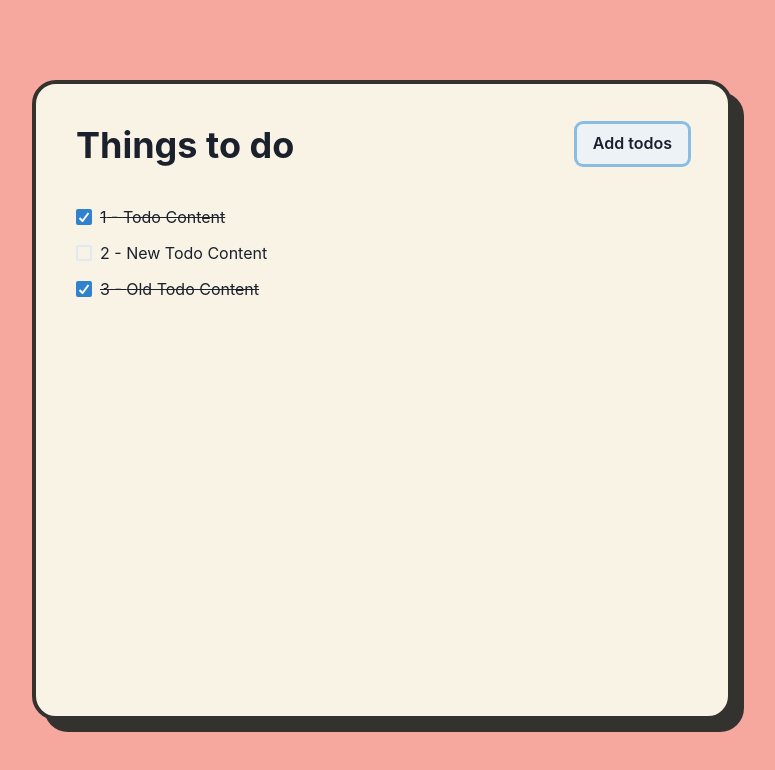
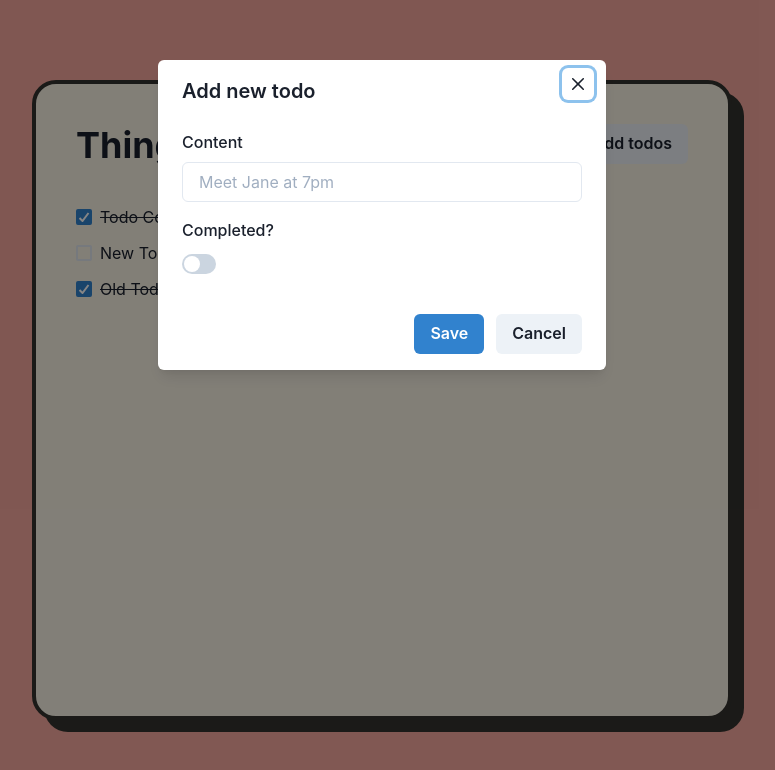
Before and after one commit to danglduy/my-todo, a React (Create React App) app: page / in a window 1280 px wide. Both pictures are taken after a click on the button "Add todos". Shown: the top 770 px of the page, without its empty margins (258-1033 px from the left). Built offline with nearby package versions, Linux system fonts and the light colour scheme.

Commit message:
Add new todo modal

```diff
--- /dev/null
+++ b/src/components/NewTodoModal/index.tsx
@@ -0,0 +1,74 @@
+import React, { useState } from 'react';
+import {
+  Modal,
+  ModalOverlay,
+  ModalContent,
+  ModalHeader,
+  ModalFooter,
+  ModalBody,
+  ModalCloseButton,
+  FormControl,
+  FormLabel,
+  Input,
+  Button,
+  Switch,
+} from '@chakra-ui/react';
+import { Props } from './types';
+
+const NewTodoModal = ({ addTodo, isOpen, onClose }: Props) => {
+  const [content, setContent] = useState('');
+  const [visibility, setVisibility] = useState(false);
+
+  const handleClose = () => {
+    setContent('');
+    setVisibility(false);
+    onClose();
+  };
+
+  const handleSubmit = () => {
+    addTodo(content, visibility);
+    handleClose();
+  };
+
+  const handleContentChange = (e: React.ChangeEvent<HTMLInputElement>) => {
+    setContent(e.target.value);
+  };
+
+  const handleVisiblityChange = (e: React.ChangeEvent<HTMLInputElement>) => {
+    setVisibility(e.target.checked);
+  };
+
+  return (
+    <Modal isOpen={isOpen} onClose={onClose}>
+      <ModalOverlay />
+      <ModalContent>
+        <ModalHeader>Add new todo</ModalHeader>
+        <ModalCloseButton />
+        <ModalBody pb={6}>
+          <FormControl>
+            <FormLabel>Content</FormLabel>
+            <Input
+              placeholder="Meet Jane at 7pm"
+              value={content}
+              onChange={handleContentChange}
+            />
+          </FormControl>
+
+          <FormControl mt={4}>
+            <FormLabel>Completed?</FormLabel>
+            <Switch isChecked={visibility} onChange={handleVisiblityChange} />
+          </FormControl>
+        </ModalBody>
+
+        <ModalFooter>
+          <Button colorScheme="blue" mr={3} onClick={handleSubmit}>
+            Save
+          </Button>
+          <Button onClick={handleClose}>Cancel</Button>
+        </ModalFooter>
+      </ModalContent>
+    </Modal>
+  );
+};
+
+export default NewTodoModal;
--- /dev/null
+++ b/src/components/NewTodoModal/types.ts
@@ -0,0 +1,5 @@
+export interface Props {
+  addTodo: (content: string, visibility: boolean) => void;
+  isOpen: boolean;
+  onClose: () => void;
+}
--- a/src/components/TodoItem/index.tsx
+++ b/src/components/TodoItem/index.tsx
@@ -9,9 +9,7 @@ const TodoItem = ({ todo, updateTodo }: Props) => {
   return (
     <ListItem>
       <Checkbox isChecked={todo.visibility} onChange={handleItemClick}>
-        <Text as={!todo.visibility ? undefined : 's'}>
-          {todo._id} - {todo.content}
-        </Text>
+        <Text as={!todo.visibility ? undefined : 's'}>{todo.content}</Text>
       </Checkbox>
     </ListItem>
   );
--- a/src/components/Todos/index.tsx
+++ b/src/components/Todos/index.tsx
@@ -3,8 +3,12 @@ import { Props } from './types';
 import { withConnect } from './withConnect';
 import TodoItem from '../TodoItem';
 import { Button } from '@chakra-ui/button';
+import NewTodoModal from '../NewTodoModal';
+import { useDisclosure } from '@chakra-ui/hooks';
 
 const Todos = ({ todos, updateTodo, addTodo }: Props) => {
+  const { isOpen, onOpen, onClose } = useDisclosure();
+
   return (
     <Box
       width="700px"
@@ -19,7 +23,8 @@ const Todos = ({ todos, updateTodo, addTodo }: Props) => {
         <Flex>
           <Heading>Things to do</Heading>
           <Spacer />
-          <Button>Add todos</Button>
+          <Button onClick={onOpen}>Add todos</Button>
+          <NewTodoModal addTodo={addTodo} isOpen={isOpen} onClose={onClose} />
         </Flex>
       </Box>
       <List spacing="3">
--- a/src/store/Todos/reducer.ts
+++ b/src/store/Todos/reducer.ts
@@ -16,17 +16,17 @@ export interface TodosState {
 export const initialState: TodosState = {
   todos: [
     {
-      _id: '1',
+      _id: uuidv4(),
       content: 'Todo Content',
       visibility: true,
     },
     {
-      _id: '2',
+      _id: uuidv4(),
       content: 'New Todo Content',
       visibility: false,
     },
     {
-      _id: '3',
+      _id: uuidv4(),
       content: 'Old Todo Content',
       visibility: true,
     },
```
